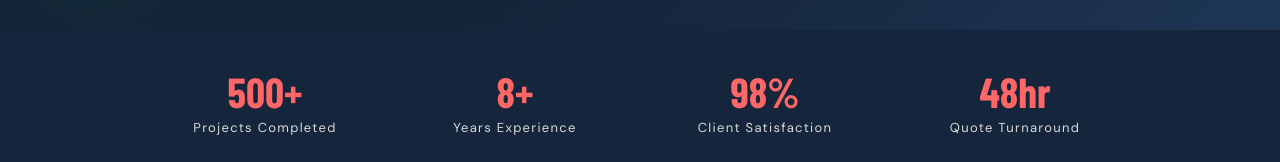
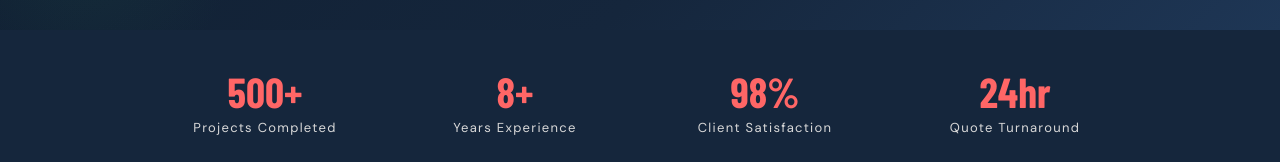
Before and after one commit to theilei/ermel, a React (Vite) app in the folder Ermel Website/: page /about in a window 1280 px wide. Shown: the part 390-552 px from the top of the page. Built offline with nearby package versions, Linux system fonts and the light colour scheme; no server answers; a web font is replaced by a local one.

Commit message:
Update years experience and quote turnaround
Bump Years Experience from 7+ to 8+ in Home.tsx and change Quote Turnaround from 48hr to 24hr in About.tsx to keep site statistics accurate and consistent across pages.

```diff
--- a/Ermel Website/src/app/pages/About.tsx
+++ b/Ermel Website/src/app/pages/About.tsx
@@ -6,7 +6,7 @@ const stats = [
   { value: '500+', label: 'Projects Completed' },
   { value: '8+', label: 'Years Experience' },
   { value: '98%', label: 'Client Satisfaction' },
-  { value: '48hr', label: 'Quote Turnaround' },
+  { value: '24hr', label: 'Quote Turnaround' },
 ];
 
 const whyUs = [
--- a/Ermel Website/src/app/pages/Home.tsx
+++ b/Ermel Website/src/app/pages/Home.tsx
@@ -32,7 +32,7 @@ const products = [
 
 const stats = [
   { value: '500+', label: 'Projects Completed' },
-  { value: '7+', label: 'Years Experience' },
+  { value: '8+', label: 'Years Experience' },
   { value: '98%', label: 'Client Satisfaction' },
   { value: '24hr', label: 'Quote Turnaround' },
 ];
```
